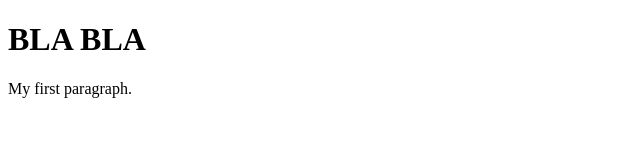
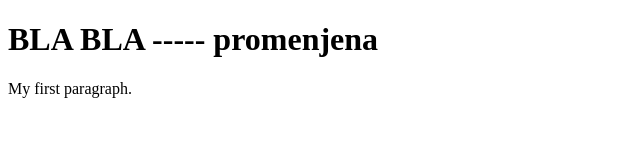
Before and after one commit to Katarina98/git-demo, a plain HTML site: page web/index.html in a window 1280 px wide. Shown: the whole page, without its empty margins (0-640 px from the left). Drawn offline with Linux system fonts and the light colour scheme.

Commit message:
updating

```diff
--- a/web/index.html
+++ b/web/index.html
@@ -2,7 +2,7 @@
 <html>
 <body>
 
-<h1>BLA BLA</h1>
+<h1>BLA BLA ----- promenjena</h1>
 
 <p>My first paragraph.</p>
 
```
